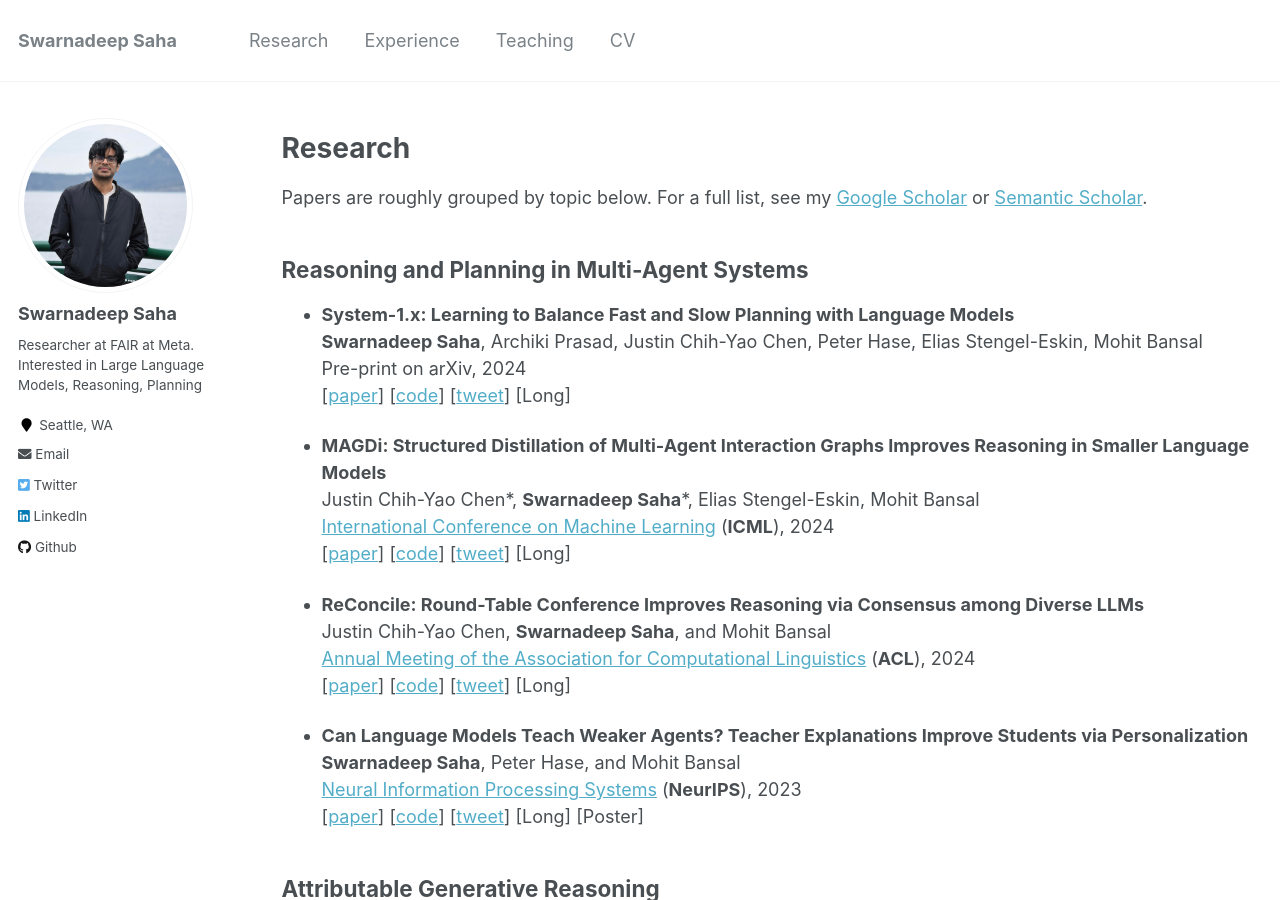
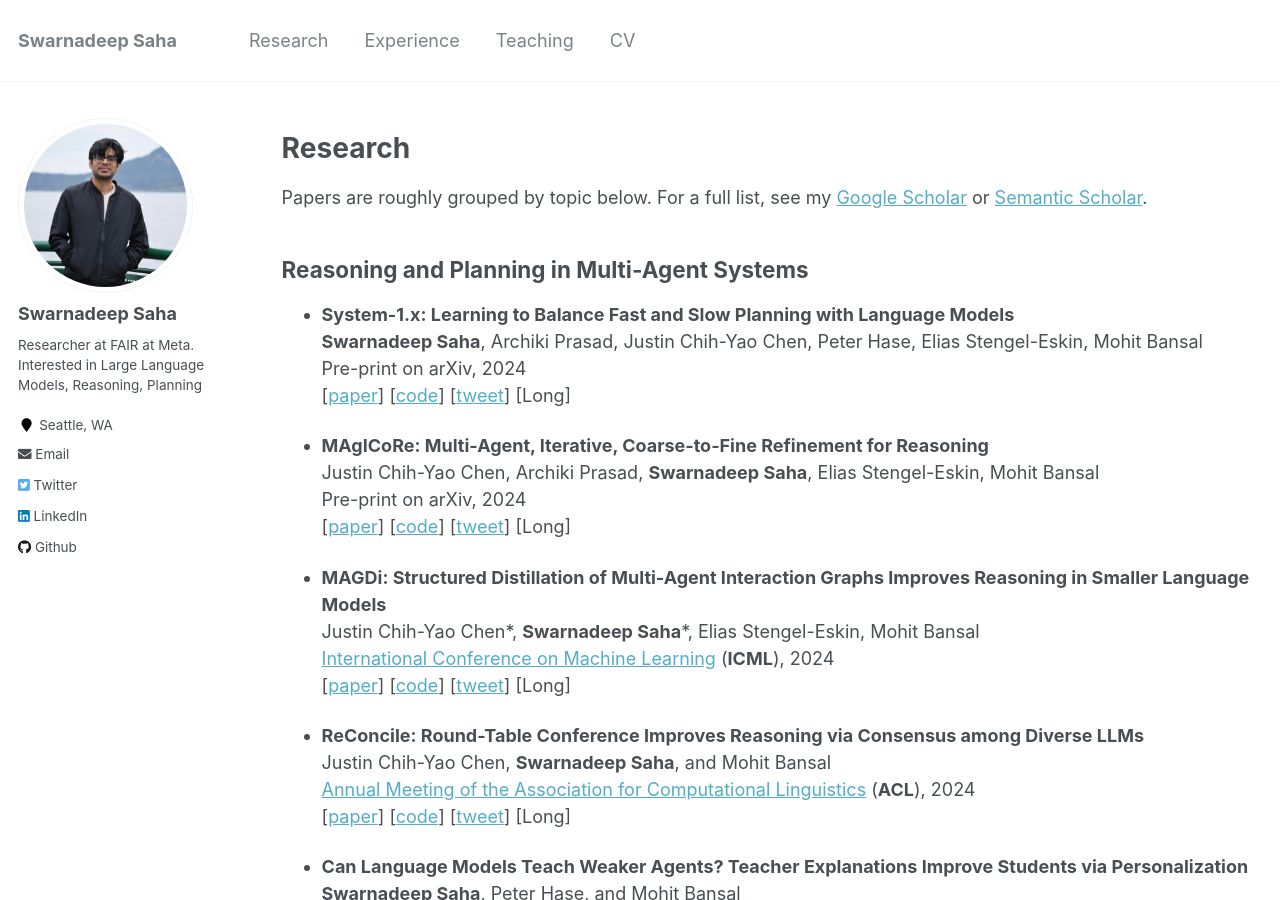
Before and after one commit to swarnaHub/swarnahub.github.io, a Jekyll site: the page built from _pages/research.md, in a window 1280 px wide and 900 px high. Built offline with Jekyll 4.4.1, drawn with Linux system fonts in a browser that asks for light colours.

Commit message:
CV update

```diff
--- a/_pages/research.md
+++ b/_pages/research.md
@@ -17,6 +17,11 @@ Papers are roughly grouped by topic below. For a full list, see my [Google Schol
 **Swarnadeep Saha**, Archiki Prasad, Justin Chih-Yao Chen, Peter Hase, Elias Stengel-Eskin, Mohit Bansal
 Pre-print on arXiv, 2024
 [[paper](https://arxiv.org/abs/2407.14414)] [[code](https://github.com/swarnaHub/System-1.x)] [[tweet](https://x.com/swarnaNLP/status/1815430142870908971)] [Long]
+
+* **MAgICoRe: Multi-Agent, Iterative, Coarse-to-Fine Refinement for Reasoning**
+Justin Chih-Yao Chen, Archiki Prasad, **Swarnadeep Saha**, Elias Stengel-Eskin, Mohit Bansal
+Pre-print on arXiv, 2024
+[[paper](https://arxiv.org/abs/2409.12147)] [[code](https://github.com/dinobby/MAgICoRe)] [[tweet](https://x.com/cyjustinchen/status/1836813702806581707)] [Long]
 
 * **MAGDi: Structured Distillation of Multi-Agent Interaction Graphs Improves Reasoning in Smaller Language Models**
 Justin Chih-Yao Chen\*, **Swarnadeep Saha**\*, Elias Stengel-Eskin, Mohit Bansal
```
Also changed, not shown: 1 other file.
